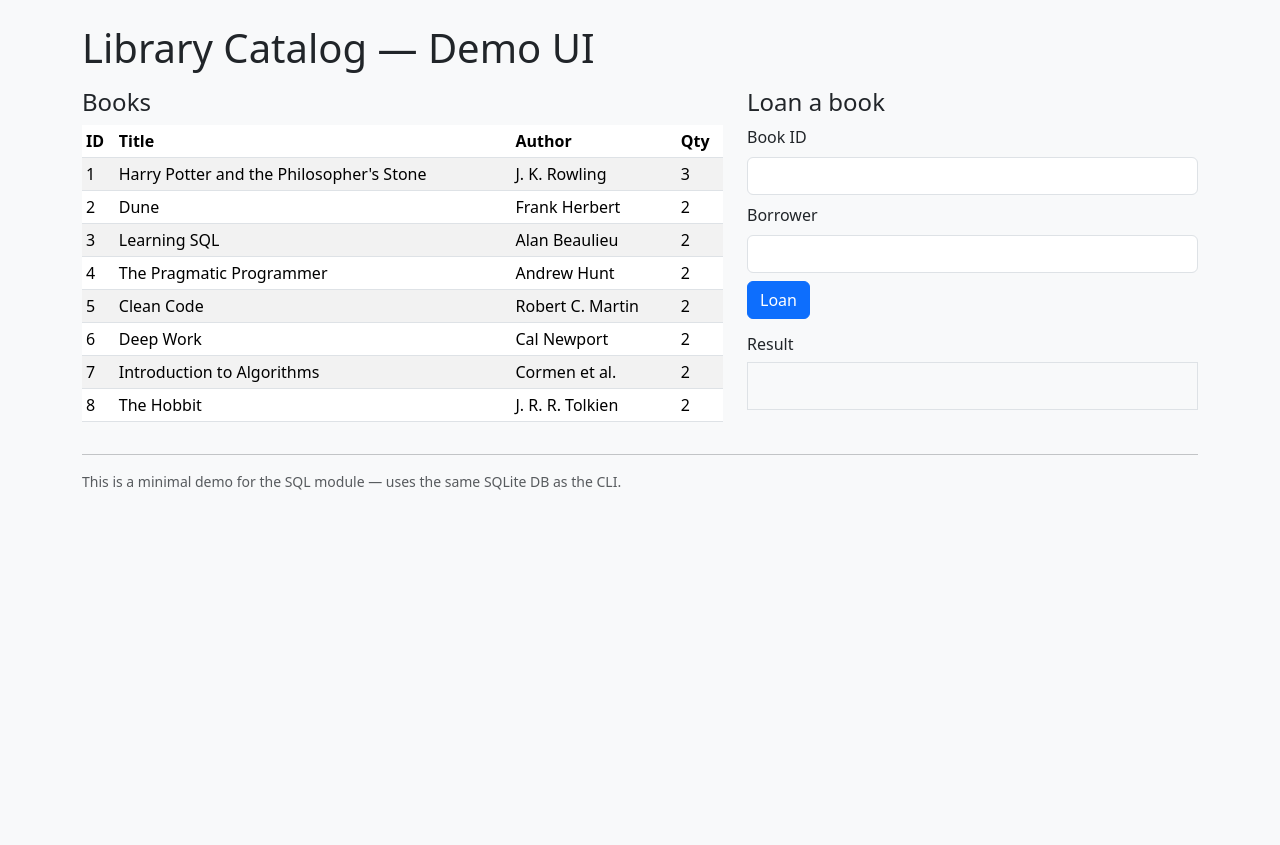
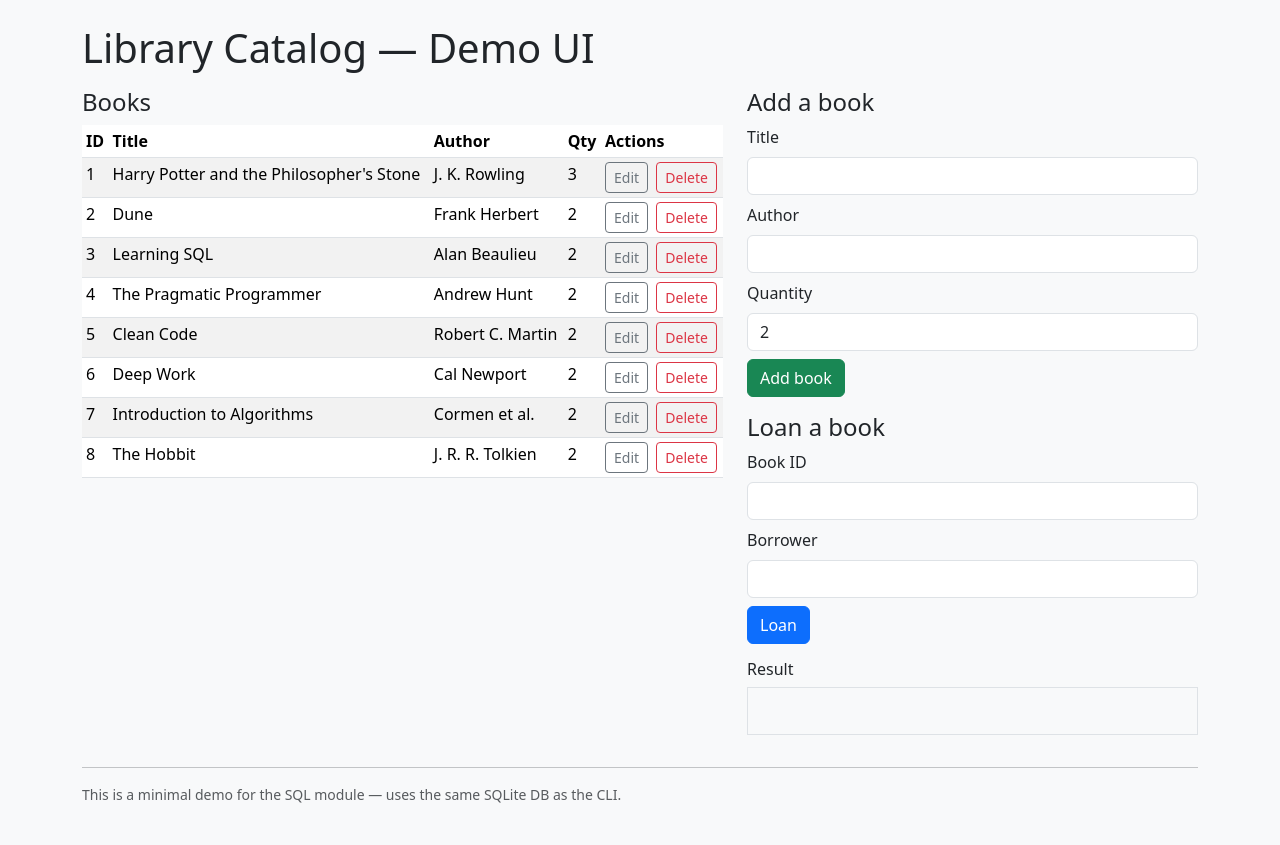
Before and after one commit to gohouri/SQL-Relational-Databases, a Flask app: page / in a window 1280 px wide. Before the commit the page ends 490 px from the top, so only its background shows below. Run offline with Flask 2, Linux system fonts and the light colour scheme; data comes from the database, SQL or seed files in the repository; both versions use the stored data as it was after the commit.

Commit message:
bmit Module #2

```diff
--- a/db.py
+++ b/db.py
@@ -76,6 +76,27 @@ class Database:
     def update_book_qty(self, book_id: int, delta: int) -> None:
         cur = self.conn.cursor()
         cur.execute("UPDATE books SET qty = qty + ? WHERE id = ?", (delta, book_id))
+        self.conn.commit()
+
+    def update_book(self, book_id: int, title: Optional[str] = None, author_name: Optional[str] = None, qty: Optional[int] = None) -> None:
+        """Partially update a book's title, author and/or qty. If author_name is provided it will be created if missing."""
+        cur = self.conn.cursor()
+        updates = []
+        params: list[object] = []
+        if title is not None:
+            updates.append("title = ?")
+            params.append(title)
+        if author_name is not None:
+            author_id = self.add_author(author_name)
+            updates.append("author_id = ?")
+            params.append(author_id)
+        if qty is not None:
+            updates.append("qty = ?")
+            params.append(qty)
+        if not updates:
+            return
+        params.append(book_id)
+        cur.execute(f"UPDATE books SET {', '.join(updates)} WHERE id = ?", tuple(params))
         self.conn.commit()
 
     def delete_book(self, book_id: int) -> None:
--- a/templates/index.html
+++ b/templates/index.html
@@ -15,12 +15,29 @@
       <div class="col-md-7">
         <h4>Books</h4>
         <table class="table table-sm table-striped" id="books-table">
-          <thead><tr><th>ID</th><th>Title</th><th>Author</th><th>Qty</th></tr></thead>
+          <thead><tr><th>ID</th><th>Title</th><th>Author</th><th>Qty</th><th>Actions</th></tr></thead>
           <tbody></tbody>
         </table>
       </div>
 
       <div class="col-md-5">
+        <h4>Add a book</h4>
+        <form id="add-book-form" class="mb-3">
+          <div class="mb-2">
+            <label class="form-label">Title</label>
+            <input id="add-title" class="form-control" type="text" required />
+          </div>
+          <div class="mb-2">
+            <label class="form-label">Author</label>
+            <input id="add-author" class="form-control" type="text" required />
+          </div>
+          <div class="mb-2">
+            <label class="form-label">Quantity</label>
+            <input id="add-qty" class="form-control" type="number" min="1" value="2" required />
+          </div>
+          <button class="btn btn-success">Add book</button>
+        </form>
+
         <h4>Loan a book</h4>
         <form id="loan-form">
           <div class="mb-2">
@@ -53,10 +70,89 @@ async function loadBooks(){
   tbody.innerHTML = '';
   books.forEach(b => {
     const tr = document.createElement('tr');
-    tr.innerHTML = `<td>${b.id}</td><td>${b.title}</td><td>${b.author}</td><td>${b.qty}</td>`;
+    tr.innerHTML = `
+      <td>${b.id}</td>
+      <td>${b.title}</td>
+      <td>${b.author}</td>
+      <td>${b.qty}</td>
+      <td>
+        <button class="btn btn-sm btn-outline-secondary me-1" data-action="edit" data-id="${b.id}">Edit</button>
+        <button class="btn btn-sm btn-outline-danger" data-action="delete" data-id="${b.id}">Delete</button>
+      </td>`;
     tbody.appendChild(tr);
   });
 }
+
+async function _apiPatch(path, body){
+  const res = await fetch(path, {method: 'PATCH', headers: {'Content-Type':'application/json'}, body: JSON.stringify(body)});
+  return res;
+}
+
+async function _apiDelete(path){
+  const res = await fetch(path, {method: 'DELETE'});
+  return res;
+}
+
+document.querySelector('#books-table').addEventListener('click', async (ev)=>{
+  const btn = ev.target.closest('button[data-action]');
+  if(!btn) return;
+  const id = Number(btn.dataset.id);
+  if(btn.dataset.action === 'delete'){
+    if(!confirm(`Delete book ${id}? This will remove related loans.`)) return;
+    const res = await _apiDelete(`/api/books/${id}`);
+    const body = await res.json();
+    document.getElementById('result').textContent = JSON.stringify({status: res.status, body}, null, 2);
+    await loadBooks();
+    return;
+  }
+  if(btn.dataset.action === 'edit'){
+    const row = btn.closest('tr');
+    const currTitle = row.children[1].textContent.trim();
+    const currAuthor = row.children[2].textContent.trim();
+    const currQty = row.children[3].textContent.trim();
+
+    const newTitle = prompt('New title (leave blank to keep):', currTitle);
+    if (newTitle === null) return; // cancelled
+    const newAuthor = prompt('New author (leave blank to keep):', currAuthor);
+    if (newAuthor === null) return;
+    const newQtyRaw = prompt('New qty (leave blank to keep):', currQty);
+    if (newQtyRaw === null) return;
+
+    const payload = {};
+    if (newTitle.trim() !== '' && newTitle.trim() !== currTitle) payload.title = newTitle.trim();
+    if (newAuthor.trim() !== '' && newAuthor.trim() !== currAuthor) payload.author = newAuthor.trim();
+    if (newQtyRaw.trim() !== '') {
+      const nq = Number(newQtyRaw);
+      if (!Number.isFinite(nq) || !Number.isInteger(nq) || nq < 0) {
+        alert('Quantity must be an integer ≥ 0');
+        return;
+      }
+      if (nq !== Number(currQty)) payload.qty = nq;
+    }
+    if (Object.keys(payload).length === 0) {
+      document.getElementById('result').textContent = 'no changes';
+      return;
+    }
+
+    const res = await _apiPatch(`/api/books/${id}`, payload);
+    const body = await res.json();
+    document.getElementById('result').textContent = JSON.stringify({status: res.status, body}, null, 2);
+    await loadBooks();
+    return;
+  }
+});
+
+
+document.getElementById('add-book-form').addEventListener('submit', async (ev)=>{
+  ev.preventDefault();
+  const title = document.getElementById('add-title').value.trim();
+  const author = document.getElementById('add-author').value.trim();
+  const qty = Number(document.getElementById('add-qty').value || 1);
+  const res = await fetch('/api/books', {method: 'POST', headers: {'Content-Type':'application/json'}, body: JSON.stringify({title, author, qty})});
+  const body = await res.json();
+  document.getElementById('result').textContent = JSON.stringify({status: res.status, body}, null, 2);
+  await loadBooks();
+});
 
 document.getElementById('loan-form').addEventListener('submit', async (ev)=>{
   ev.preventDefault();
--- a/webapp.py
+++ b/webapp.py
@@ -31,6 +31,26 @@ def create_app(db_path: Optional[Path] = None) -> Flask:
         db.close()
         return jsonify([b.__dict__ for b in books])
 
+    @app.route("/api/books", methods=["POST"])
+    def api_create_book():
+        payload = request.get_json(force=True)
+        if not payload or "title" not in payload or "author" not in payload:
+            return jsonify({"error": "title and author required"}), 400
+        try:
+            qty = int(payload.get("qty", 1))
+        except Exception:
+            return jsonify({"error": "qty must be an integer"}), 400
+        if qty < 1:
+            return jsonify({"error": "qty must be >= 1"}), 400
+        db = get_db()
+        try:
+            book_id = db.add_book(payload["title"], payload["author"], qty=qty)
+        except Exception as exc:
+            db.close()
+            return jsonify({"error": str(exc)}), 400
+        db.close()
+        return jsonify({"book_id": book_id}), 201
+
     @app.route("/api/loan", methods=["POST"])
     def api_loan():
         payload = request.get_json(force=True)
@@ -59,6 +79,52 @@ def create_app(db_path: Optional[Path] = None) -> Flask:
         db.close()
         return jsonify({"ok": True})
 
+    @app.route("/api/books/<int:book_id>", methods=["PATCH"])
+    def api_patch_book(book_id: int):
+        payload = request.get_json(force=True)
+        if not payload:
+            return jsonify({"error": "no payload"}), 400
+        db = get_db()
+        try:
+            db.update_book(book_id, title=payload.get("title"), author_name=payload.get("author"), qty=payload.get("qty"))
+        except Exception as exc:
+            db.close()
+            return jsonify({"error": str(exc)}), 400
+        db.close()
+        return jsonify({"ok": True})
+
+    @app.route("/api/books/<int:book_id>", methods=["DELETE"])
+    def api_delete_book(book_id: int):
+        db = get_db()
+        db.delete_book(book_id)
+        db.close()
+        return jsonify({"ok": True})
+
+    @app.route("/api/loans/<int:loan_id>", methods=["PATCH"])
+    def api_patch_loan(loan_id: int):
+        payload = request.get_json(force=True)
+        if not payload:
+            return jsonify({"error": "no payload"}), 400
+        db = get_db()
+        try:
+            if "return_date" in payload:
+                db.return_loan(loan_id, return_date=payload.get("return_date"))
+            if "borrower" in payload:
+                db.conn.execute("UPDATE loans SET borrower = ? WHERE id = ?", (payload.get("borrower"), loan_id))
+                db.conn.commit()
+        except ValueError as exc:
+            db.close()
+            return jsonify({"error": str(exc)}), 400
+        db.close()
+        return jsonify({"ok": True})
+
+    @app.route("/api/loans/<int:loan_id>", methods=["DELETE"])
+    def api_delete_loan(loan_id: int):
+        db = get_db()
+        db.delete_loan(loan_id)
+        db.close()
+        return jsonify({"ok": True})
+
     @app.route("/api/stats", methods=["GET"])
     def api_stats():
         db = get_db()
```
Also changed, not shown: app.py (+67 -0 lines), sample_data/seed.sql (+23 -8 lines), seed.py (+10 -3 lines), tests/test_db.py (+6 -0 lines), tests/test_webapp.py (+26 -8 lines), README.md.
